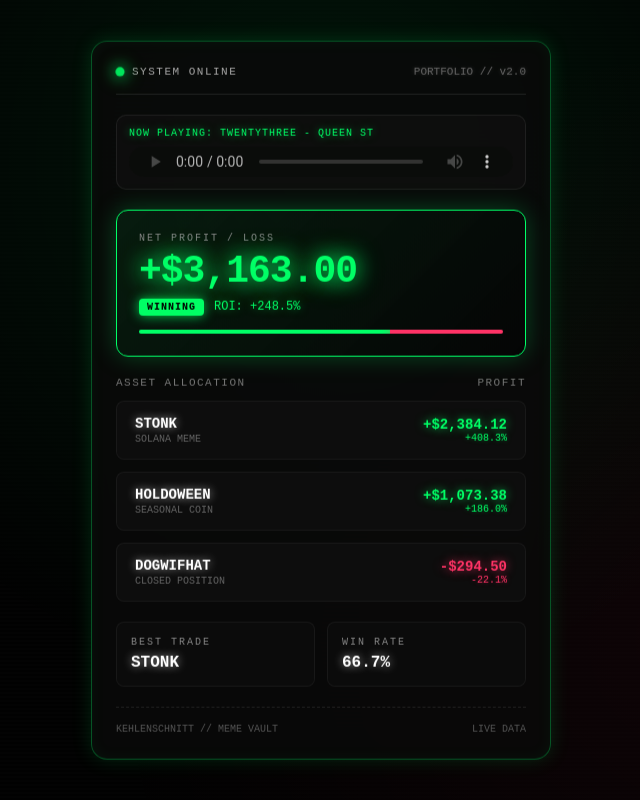
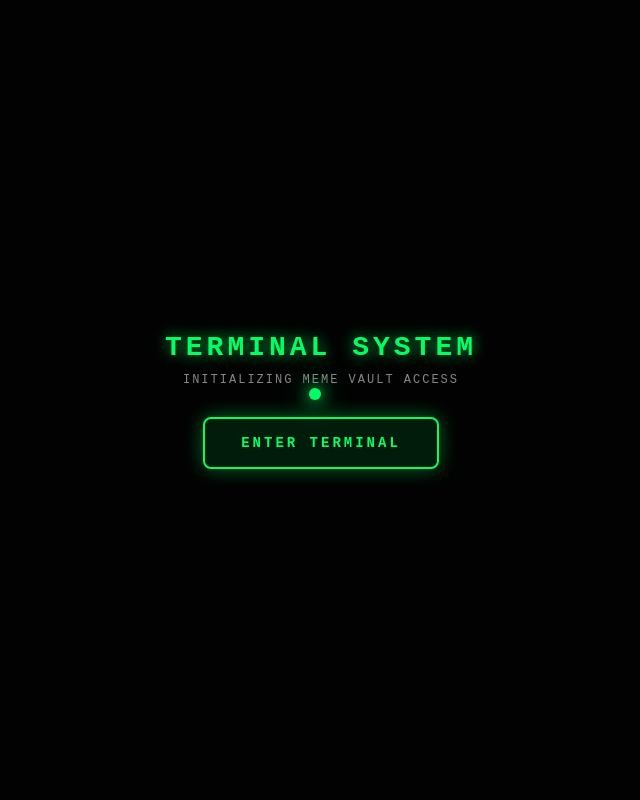
Before and after one commit to kehlenschnitt/crypto-pnl-card, a plain HTML site: page index.html in a window 1280 px wide. Shown: the whole page, without its empty margins (319-959 px from the left). Drawn offline with Linux system fonts and the light colour scheme.

Commit message:
Update index.html

```diff
--- a/index.html
+++ b/index.html
@@ -10,10 +10,11 @@
             margin: 0;
             padding: 0;
             font-family: 'Courier New', Courier, monospace;
+            cursor: none !important;
         }
 
         body {
-            background-color: #030303;
+            background-color: #020202;
             color: #ffffff;
             display: flex;
             justify-content: center;
@@ -24,7 +25,21 @@
             position: relative;
         }
 
-        /* Ambient Glow & Grid Backdrop */
+        /* Custom Laser Cursor */
+        #custom-cursor {
+            position: fixed;
+            width: 12px;
+            height: 12px;
+            background: #00ff66;
+            border-radius: 50%;
+            pointer-events: none;
+            z-index: 9999;
+            box-shadow: 0 0 15px #00ff66, 0 0 30px #00ff66;
+            transform: translate(-50%, -50%);
+            transition: transform 0.05s linear;
+        }
+
+        /* Background Grid */
         body::before {
             content: "";
             position: fixed;
@@ -32,13 +47,66 @@
             background:
                 radial-gradient(circle at 50% 20%, rgba(0, 255, 102, 0.08), transparent 60%),
                 radial-gradient(circle at 80% 80%, rgba(255, 51, 102, 0.05), transparent 50%),
-                linear-gradient(rgba(18, 16, 16, 0) 50%, rgba(0, 0, 0, 0.4) 50%);
+                linear-gradient(rgba(18, 16, 16, 0) 50%, rgba(0, 0, 0, 0.5) 50%);
             background-size: 100% 100%, 100% 100%, 100% 4px;
             z-index: 0;
             pointer-events: none;
         }
 
-        /* Main Dashboard Window */
+        /* Splash Join Screen */
+        #splash-screen {
+            position: fixed;
+            top: 0;
+            left: 0;
+            width: 100%;
+            height: 100vh;
+            background: #020202;
+            z-index: 1000;
+            display: flex;
+            flex-direction: column;
+            justify-content: center;
+            align-items: center;
+            transition: opacity 0.8s ease, visibility 0.8s ease;
+        }
+
+        .splash-title {
+            font-size: 28px;
+            font-weight: bold;
+            color: #00ff66;
+            text-shadow: 0 0 15px rgba(0, 255, 102, 0.8);
+            letter-spacing: 4px;
+            margin-bottom: 10px;
+            text-align: center;
+        }
+
+        .splash-sub {
+            font-size: 12px;
+            color: #888888;
+            letter-spacing: 2px;
+            margin-bottom: 30px;
+        }
+
+        .join-btn {
+            background: rgba(0, 255, 102, 0.1);
+            border: 2px solid #00ff66;
+            color: #00ff66;
+            padding: 16px 36px;
+            font-size: 14px;
+            font-weight: bold;
+            letter-spacing: 3px;
+            border-radius: 8px;
+            box-shadow: 0 0 20px rgba(0, 255, 102, 0.4);
+            transition: all 0.3s ease;
+        }
+
+        .join-btn:hover {
+            background: #00ff66;
+            color: #000000;
+            box-shadow: 0 0 35px rgba(0, 255, 102, 0.9);
+            transform: scale(1.05);
+        }
+
+        /* Dashboard Wrapper */
         .dashboard {
             width: 100%;
             max-width: 460px;
@@ -47,20 +115,19 @@
             border: 1px solid rgba(0, 255, 102, 0.3);
             border-radius: 16px;
             padding: 24px;
-            box-shadow:
-                0 0 20px rgba(0, 255, 102, 0.15),
-                inset 0 0 15px rgba(0, 255, 102, 0.05);
+            box-shadow: 0 0 25px rgba(0, 255, 102, 0.15);
             position: relative;
             z-index: 1;
-            animation: float 6s ease-in-out infinite;
+            opacity: 0;
+            transform: translateY(20px);
+            transition: opacity 0.8s ease, transform 0.8s ease;
         }
 
-        @keyframes float {
-            0%, 100% { transform: translateY(0px); }
-            50% { transform: translateY(-6px); }
+        .dashboard.active {
+            opacity: 1;
+            transform: translateY(0);
         }
 
-        /* Glitch Header */
         .header {
             display: flex;
             justify-content: space-between;
@@ -84,7 +151,7 @@
             height: 8px;
             background-color: #00ff66;
             border-radius: 50%;
-            box-shadow: 0 0 12px #00ff66, 0 0 20px #00ff66;
+            box-shadow: 0 0 12px #00ff66;
             animation: pulse 1.2s infinite alternate;
         }
 
@@ -96,10 +163,8 @@
         .sys-id {
             font-size: 11px;
             color: #666666;
-            text-shadow: 0 0 5px rgba(255, 255, 255, 0.2);
         }
 
-        /* Audio Module */
         .audio-player {
             background: rgba(17, 17, 17, 0.6);
             border: 1px solid rgba(255, 255, 255, 0.08);
@@ -109,12 +174,6 @@
             display: flex;
             flex-direction: column;
             gap: 8px;
-            transition: all 0.3s ease;
-        }
-
-        .audio-player:hover {
-            border-color: rgba(0, 255, 102, 0.4);
-            box-shadow: 0 0 12px rgba(0, 255, 102, 0.1);
         }
 
         .player-title {
@@ -131,7 +190,6 @@
             opacity: 0.8;
         }
 
-        /* Hero Profit Card */
         .main-card {
             background: linear-gradient(135deg, rgba(0, 255, 102, 0.08) 0%, rgba(5, 5, 5, 0.9) 100%);
             border: 1px solid #00ff66;
@@ -139,14 +197,7 @@
             padding: 22px;
             margin-bottom: 20px;
             position: relative;
-            overflow: hidden;
             box-shadow: 0 0 25px rgba(0, 255, 102, 0.25);
-            transition: transform 0.3s ease, box-shadow 0.3s ease;
-        }
-
-        .main-card:hover {
-            transform: scale(1.02);
-            box-shadow: 0 0 35px rgba(0, 255, 102, 0.4);
         }
 
         .label {
@@ -163,13 +214,7 @@
             color: #00ff66;
             letter-spacing: -1px;
             margin-bottom: 6px;
-            text-shadow: 0 0 15px rgba(0, 255, 102, 0.8), 0 0 30px rgba(0, 255, 102, 0.4);
-            animation: glow 2s ease-in-out infinite alternate;
-        }
-
-        @keyframes glow {
-            from { text-shadow: 0 0 10px rgba(0, 255, 102, 0.6); }
-            to { text-shadow: 0 0 22px rgba(0, 255, 102, 1), 0 0 35px rgba(0, 255, 102, 0.5); }
+            text-shadow: 0 0 15px rgba(0, 255, 102, 0.8);
         }
 
         .total-sub {
@@ -178,7 +223,6 @@
             display: flex;
             align-items: center;
             gap: 10px;
-            text-shadow: 0 0 8px rgba(0, 255, 102, 0.5);
         }
 
         .badge {
@@ -189,7 +233,6 @@
             font-weight: bold;
             border-radius: 4px;
             box-shadow: 0 0 12px rgba(0, 255, 102, 0.8);
-            letter-spacing: 1px;
         }
 
         .section-title {
@@ -202,7 +245,6 @@
             justify-content: space-between;
         }
 
-        /* Coin List Items */
         .coin-list {
             display: flex;
             flex-direction: column;
@@ -219,33 +261,17 @@
             justify-content: space-between;
             align-items: center;
             transition: all 0.25s ease;
-            position: relative;
-            overflow: hidden;
-        }
-
-        .coin-row::before {
-            content: "";
-            position: absolute;
-            top: 0; left: -100%; width: 100%; height: 100%;
-            background: linear-gradient(90deg, transparent, rgba(255, 255, 255, 0.05), transparent);
-            transition: left 0.5s ease;
-        }
-
-        .coin-row:hover::before {
-            left: 100%;
         }
 
         .coin-row:hover {
             transform: translateX(4px);
-            border-color: rgba(255, 255, 255, 0.2);
-            background: rgba(25, 25, 25, 0.9);
+            border-color: rgba(0, 255, 102, 0.4);
         }
 
         .coin-ticker {
             font-size: 14px;
             font-weight: bold;
             color: #ffffff;
-            text-shadow: 0 0 10px rgba(255, 255, 255, 0.6);
         }
 
         .coin-meta {
@@ -268,7 +294,6 @@
         .coin-percent.win {
             font-size: 10px;
             color: #00ff66;
-            text-shadow: 0 0 5px rgba(0, 255, 102, 0.4);
         }
 
         .coin-amount.loss {
@@ -281,10 +306,8 @@
         .coin-percent.loss {
             font-size: 10px;
             color: #ff3366;
-            text-shadow: 0 0 5px rgba(255, 51, 102, 0.4);
         }
 
-        /* Analytics Grid */
         .analytics {
             display: grid;
             grid-template-columns: 1fr 1fr;
@@ -297,11 +320,6 @@
             border: 1px solid rgba(255, 255, 255, 0.05);
             padding: 14px;
             border-radius: 8px;
-            transition: border-color 0.3s ease;
-        }
-
-        .analytic-box:hover {
-            border-color: rgba(0, 255, 102, 0.3);
         }
 
         .analytic-val {
@@ -309,10 +327,8 @@
             font-weight: bold;
             color: #ffffff;
             margin-top: 4px;
-            text-shadow: 0 0 10px rgba(255, 255, 255, 0.6);
         }
 
-        /* Footer Bar */
         .footer {
             border-top: 1px dashed rgba(255, 255, 255, 0.1);
             padding-top: 16px;
@@ -339,7 +355,15 @@
 </head>
 <body>
 
-    <div class="dashboard">
+    <div id="custom-cursor"></div>
+
+    <div id="splash-screen">
+        <div class="splash-title">TERMINAL SYSTEM</div>
+        <div class="splash-sub">INITIALIZING MEME VAULT ACCESS</div>
+        <button class="join-btn" id="join-btn">ENTER TERMINAL</button>
+    </div>
+
+    <div class="dashboard" id="main-dashboard">
         <div class="header">
             <div class="status">
                 <div class="dot"></div>
@@ -349,8 +373,8 @@
         </div>
 
         <div class="audio-player">
-            <div class="player-title" id="player-status">AUDIO SYSTEM ONLINE</div>
-            <audio id="bg-music" controls loop autoplay>
+            <div class="player-title" id="player-status">NOW PLAYING: SANTIGOLD - DISPARATE YOUTH</div>
+            <audio id="bg-music" controls loop>
                 <source src="song.mp3" type="audio/mpeg">
                 Your browser does not support the audio element.
             </audio>
@@ -427,34 +451,30 @@
     </div>
 
     <script>
+        const cursor = document.getElementById('custom-cursor');
+        const splash = document.getElementById('splash-screen');
+        const dashboard = document.getElementById('main-dashboard');
+        const joinBtn = document.getElementById('join-btn');
         const audio = document.getElementById('bg-music');
-        const statusText = document.getElementById('player-status');
 
-        audio.volume = 0.10;
+        // Custom Cursor Movement
+        window.addEventListener('mousemove', (e) => {
+            cursor.style.left = e.clientX + 'px';
+            cursor.style.top = e.clientY + 'px';
+        });
 
-        function playAudio() {
+        // Splash Screen Join Click
+        joinBtn.addEventListener('click', () => {
+            splash.style.opacity = '0';
+            splash.style.visibility = 'hidden';
+            dashboard.classList.add('active');
+
+            // Play Music on Join
             audio.volume = 0.10;
-            audio.play().then(() => {
-                statusText.innerText = "NOW PLAYING: TWENTYTHREE - QUEEN ST";
-                removeListeners();
-            }).catch(() => {
-                // Autoplay vom Browser blockiert
+            audio.play().catch(() => {
+                console.log("Audio autoplay prevented");
             });
-        }
-
-        function removeListeners() {
-            window.removeEventListener('mousemove', playAudio);
-            window.removeEventListener('scroll', playAudio);
-            window.removeEventListener('keydown', playAudio);
-            window.removeEventListener('click', playAudio);
-        }
-
-        playAudio();
-
-        window.addEventListener('mousemove', playAudio);
-        window.addEventListener('scroll', playAudio);
-        window.addEventListener('keydown', playAudio);
-        window.addEventListener('click', playAudio);
+        });
     </script>
 
 </body>
```
